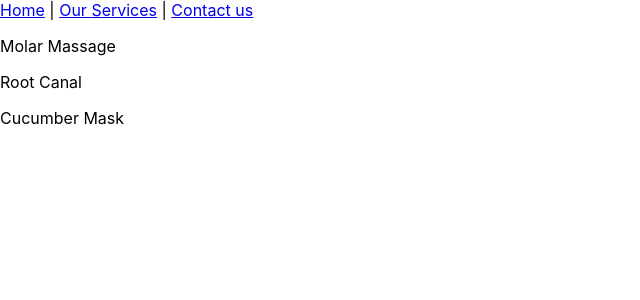
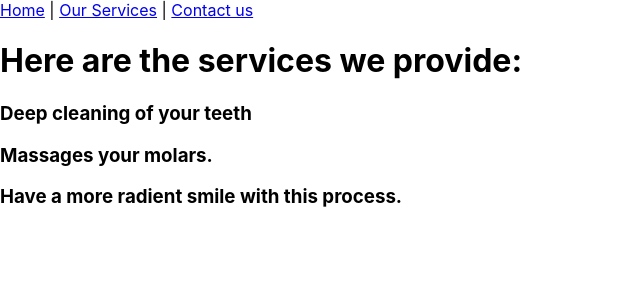
Before and after one commit to SEI-SEA-1-25/dental-health-day, a React (Create React App) app: page /services in a window 1280 px wide. Shown: the top 300 px of the page, without its empty margins (0-640 px from the left). Built offline with nearby package versions, Linux system fonts and the light colour scheme.

Commit message:
Add serviceDetails page that renders on Services

```diff
--- a/src/App.js
+++ b/src/App.js
@@ -6,6 +6,7 @@ import Header from './components/partials/Header.jsx'
 import Contact from './components/pages/Contact';
 import Home from './components/pages/Home';
 import Services from './components/pages/Services';
+import serviceDetails from './components/data/serviceDetails'
 
 
 
@@ -15,7 +16,7 @@ function App() {
       <main>
         <Header />
         <Route exact path="/" component={Home} />
-        <Route path="/services" component={Services} />
+        <Route path="/services" render={() => <Services services={serviceDetails} />} />
         <Route path="/contact" component={Contact} />
       </main>
     </Router>
--- /dev/null
+++ b/src/components/data/serviceDetails.jsx
@@ -0,0 +1,22 @@
+const services = [
+    {
+        id: 1,
+        name: "Root Canal",
+        price: 300,
+        description: "Deep cleaning of your teeth",
+    },
+    {
+        id: 2,
+        name: "Molar Massage",
+        price: 500,
+        description: "Massages your molars.",
+    },
+    {
+        id: 3,
+        name: "Whiten",
+        price: 350,
+        description: "Have a more radient smile with this process.",
+    },
+];
+
+export default services;
--- a/src/components/pages/Services.jsx
+++ b/src/components/pages/Services.jsx
@@ -1,9 +1,11 @@
-export default function Services() {
+
+
+export default function Services(props) {
+    console.log(props)
     return (
         <div>
-            <p>Molar Massage</p>
-            <p>Root Canal</p>
-            <p>Cucumber Mask</p>
+            <h1>Here are the services we provide:</h1>
+            {props.services.map((service, i) => <h3 key={i} >{service.description}</h3>)}
         </div>
     )
 }
```
